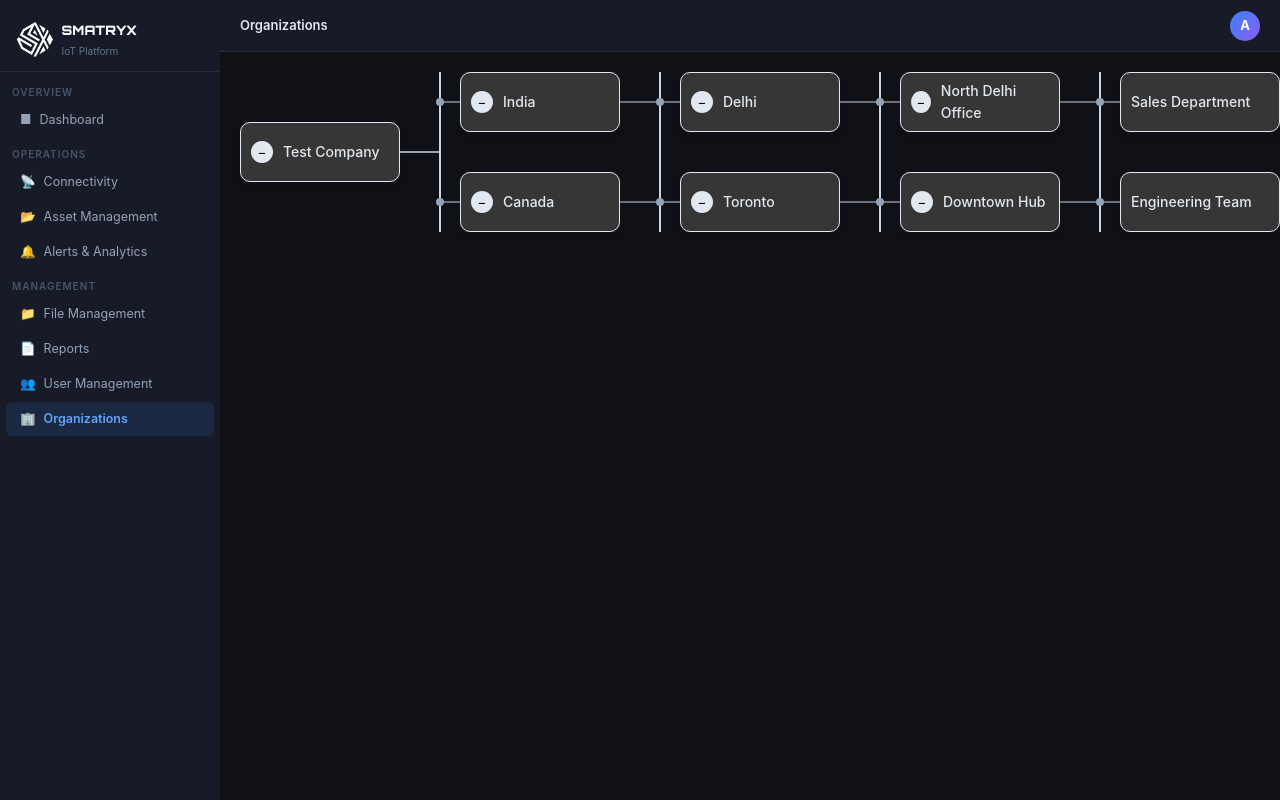
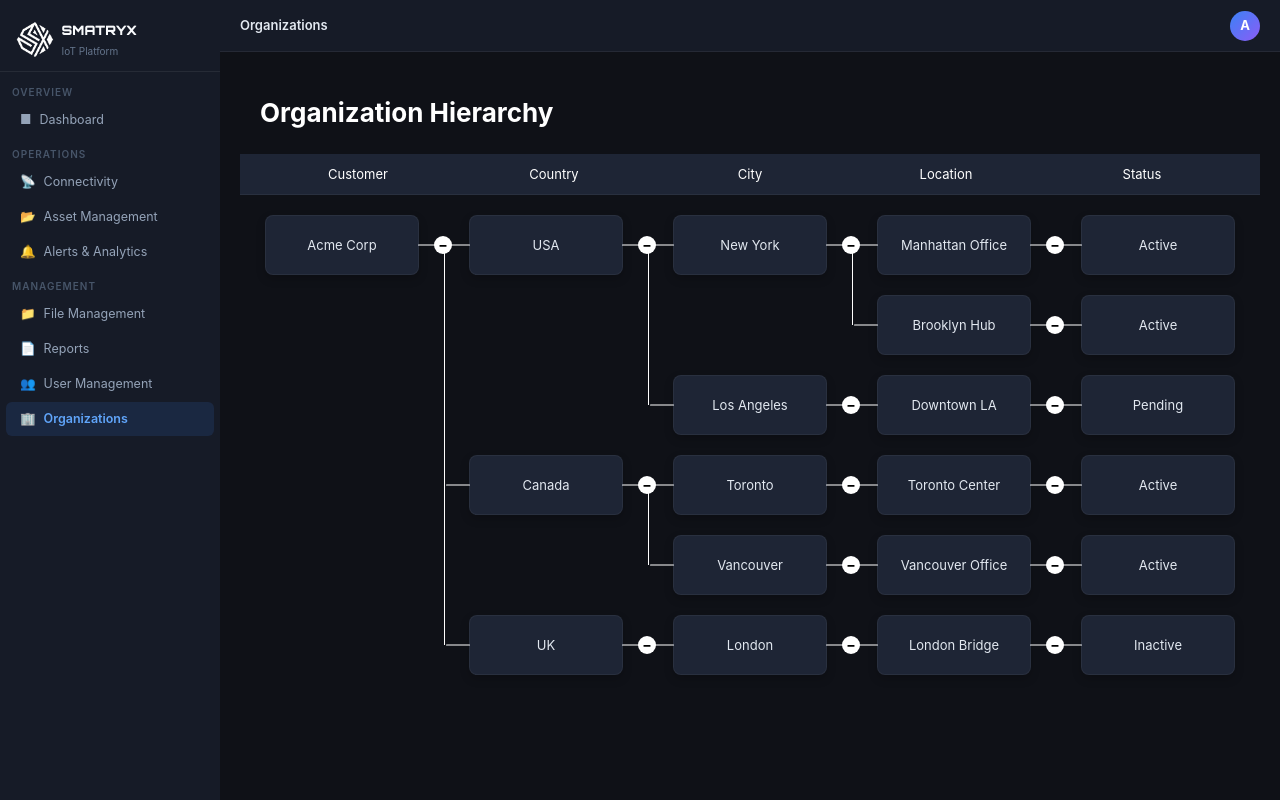
Before and after one commit to pawankrprasad/iot-platform-demo, a React (Vite) app: page /orgs in a window 1280 px wide. Built offline with nearby package versions, Linux system fonts and the light colour scheme; sample sign-in values are in the browser's storage.

Commit message:
org tree added

```diff
--- a/src/components/orgTree/HierarchyGrid.jsx
+++ b/src/components/orgTree/HierarchyGrid.jsx
@@ -1,93 +1,173 @@
-import React, { useMemo, useState } from "react";
-import NodeCard from "./NodeCard";
-import {
-    layoutTree,
-    NODE_WIDTH,
-    NODE_HEIGHT
-} from "./layout";
-import {
-    getLinks,
-    getColumnTrunks
-} from "./connectors";
+import React, { useState, useMemo } from "react";
 import "./styles.css";
 
-export default function HierarchyGrid({ data }) {
-    const [tree, setTree] = useState(data);
+export default function HierarchyGrid({ data = [] }) {
+    const COLUMNS = 5;
 
-    const toggle = (id, node = tree) => {
-        if (node.id === id) {
-            node.collapsed = !node.collapsed;
-        } else if (node.children) {
-            node.children.forEach((c) => toggle(id, c));
+    const headers = ["Customer", "Country", "City", "Location", "Status"];
+    const [expandedNodes, setExpandedNodes] = useState({});
+
+    // Build hierarchical structure and create paths
+    const gridData = useMemo(() => {
+        if (!data.length) return [];
+
+        // Create a map for quick lookup
+        const nodeMap = new Map();
+        data.forEach(item => {
+            nodeMap.set(item.id, { ...item, children: [] });
+        });
+
+        // Build tree structure
+        const roots = [];
+        data.forEach(item => {
+            const node = nodeMap.get(item.id);
+            if (!item.parentId) {
+                roots.push(node);
+            } else {
+                const parent = nodeMap.get(item.parentId);
+                if (parent) {
+                    parent.children.push(node);
+                }
+            }
+        });
+
+        // Generate all paths from root to leaf (or to any node)
+        const paths = [];
+
+        function generatePaths(node, currentPath = []) {
+            const newPath = [...currentPath, node];
+
+            // Check if this node is collapsed
+            const isCollapsed = expandedNodes[node.id] === false;
+
+            if (node.children.length === 0) {
+                // Leaf node - add this path
+                paths.push(newPath);
+            } else if (isCollapsed) {
+                // Collapsed node - add path with count node
+                const countNode = {
+                    id: `${node.id}-count`,
+                    title: `count ${node.children.length}`,
+                    isCountNode: true,
+                    parentNodeId: node.id,
+                    children: []
+                };
+                paths.push([...newPath, countNode]);
+            } else {
+                // Has children and expanded - recurse into each child
+                node.children.forEach(child => {
+                    generatePaths(child, newPath);
+                });
+            }
         }
-        setTree({ ...tree });
+
+        // Generate paths for all root nodes
+        roots.forEach(root => generatePaths(root));
+
+        // Convert paths to grid rows (pad to COLUMNS length)
+        const grid = paths.map(path => {
+            const row = new Array(COLUMNS).fill(null);
+            path.forEach((node, idx) => {
+                if (idx < COLUMNS) {
+                    row[idx] = node;
+                }
+            });
+            return row;
+        });
+
+        return grid;
+    }, [data, expandedNodes]);
+
+    const toggleNode = (nodeId) => {
+        setExpandedNodes(prev => ({
+            ...prev,
+            [nodeId]: prev[nodeId] === false ? true : false
+        }));
     };
 
-    const layout = useMemo(
-        () => layoutTree(structuredClone(tree)),
-        [tree]
-    );
+    return (
+        <div className="grid-wrapper">
+            <div className="grid-header">
+                {headers.map((header, idx) => (
+                    <div key={idx} className="header-cell">
+                        {header}
+                    </div>
+                ))}
+            </div>
+            <div className="grid-container">
+                {gridData.map((row, rowIndex) => {
+                    const previousRow = rowIndex > 0 ? gridData[rowIndex - 1] : null;
+                    const nextRow = rowIndex < gridData.length - 1 ? gridData[rowIndex + 1] : null;
 
-    const nodes = [];
-    function collect(n) {
-        nodes.push(n);
-        if (n.children && !n.collapsed) {
-            n.children.forEach(collect);
-        }
-    }
-    collect(layout);
+                    return row.map((node, colIndex) => {
+                        const isLastInRow = colIndex === COLUMNS - 1;
+                        const hasChildren = node && !node.isCountNode && ((node.children && node.children.length > 0));
+                        const isExpanded = node ? expandedNodes[node.id] !== false : false;
 
-    const links = getLinks(layout);
-    const trunks = getColumnTrunks(nodes);
+                        // Check if this node is the same as the previous row's node at the same position
+                        const isSameAsAbove = previousRow &&
+                                             node &&
+                                             previousRow[colIndex] &&
+                                             previousRow[colIndex].id === node.id;
 
-    return (
-        <div className="canvas">
-            {/* SVG CONNECTORS */}
-            <svg className="edges">
-                {/* vertical trunks */}
-                {trunks.map((t, i) => (
-                    <line
-                        key={i}
-                        x1={t.x}
-                        y1={t.top}
-                        x2={t.x}
-                        y2={t.bottom + NODE_HEIGHT}
-                        stroke="#cbd5e1"
-                        strokeWidth="2"
-                    />
-                ))}
+                        // Check if this is the last child of its parent
+                        // It's the last child if:
+                        // 1. There's no next row (last row overall), OR
+                        // 2. The next row has a different parent at the previous column level
+                        let isLastChildOfParent = false;
+                        if (node && colIndex > 0) {
+                            const parentCol = colIndex - 1;
+                            if (!nextRow) {
+                                // Last row overall
+                                isLastChildOfParent = true;
+                            } else if (row[parentCol] && nextRow[parentCol]) {
+                                // Next row has different parent
+                                isLastChildOfParent = row[parentCol].id !== nextRow[parentCol].id;
+                            } else if (row[parentCol] && !nextRow[parentCol]) {
+                                // Next row doesn't have a parent at this level
+                                isLastChildOfParent = true;
+                            }
+                        }
 
-                {/* horizontal + elbow connectors */}
-                {links.map((l, i) => {
-                    const y1 = l.from.y + NODE_HEIGHT / 2;
-                    const y2 = l.to.y + NODE_HEIGHT / 2;
-                    const trunkX = l.to.x - 20;
+                        // Empty cell or duplicate parent
+                        if (!node || isSameAsAbove) {
+                            return (
+                                <div
+                                    key={`${rowIndex}-${colIndex}`}
+                                    className="grid-item"
+                                >
+                                    <div className="grid-box-wrapper"></div>
+                                </div>
+                            );
+                        }
 
-                    return (
-                        <g key={i}>
-                            <line x1={l.from.x + NODE_WIDTH} y1={y1} x2={trunkX} y2={y1} stroke="#cbd5e1" />
-                            <line x1={trunkX} y1={y1} x2={trunkX} y2={y2} stroke="#cbd5e1" />
-                            <line x1={trunkX} y1={y2} x2={l.to.x} y2={y2} stroke="#cbd5e1" />
-
-                            {/* junction */}
-                            <circle cx={trunkX} cy={y2} r="4" fill="#94a3b8" />
-                        </g>
-                    );
+                        return (
+                            <div
+                                key={`${rowIndex}-${colIndex}`}
+                                className="grid-item"
+                            >
+                                <div className={`grid-box-wrapper ${isLastChildOfParent || node.isCountNode ? 'last-child' : ''}`}>
+                                    <div
+                                        className={`grid-box ${node.isCountNode ? 'count-node' : ''}`}
+                                        onClick={node.isCountNode ? () => toggleNode(node.parentNodeId) : undefined}
+                                        style={node.isCountNode ? { cursor: 'pointer' } : undefined}
+                                    >
+                                        {node.title}
+                                    </div>
+                                    {!isLastInRow && hasChildren && !node.isCountNode && (
+                                        <button
+                                            className="expand-btn"
+                                            onClick={() => toggleNode(node.id)}
+                                        >
+                                            {isExpanded ? "−" : "+"}
+                                        </button>
+                                    )}
+                                </div>
+                            </div>
+                        );
+                    });
                 })}
-            </svg>
-
-            {/* NODES */}
-            {nodes.map((node) => (
-                <div
-                    key={node.id}
-                    className="node"
-                    style={{
-                        transform: `translate(${node.x}px, ${node.y}px)`
-                    }}
-                >
-                    <NodeCard node={node} onToggle={toggle} />
-                </div>
-            ))}
+            </div>
         </div>
     );
 }
--- a/src/components/orgTree/styles.css
+++ b/src/components/orgTree/styles.css
@@ -1,3 +1,197 @@
+.grid-wrapper {
+    padding: 0;
+    min-height: 100vh;
+    width: 100%;
+}
+
+.grid-header {
+    display: grid;
+    grid-template-columns: repeat(5, 1fr);
+    gap: 0;
+    padding: 10px 20px;
+    background: rgb(30, 37, 53);
+    border-bottom: 1px solid rgba(255, 255, 255, 0.05);
+    margin-bottom: 10px;
+
+}
+
+.header-cell {
+    background: transparent;
+    color: white;
+    padding: 0;
+    border-radius: 0;
+    text-align: center;
+    border: none;
+}
+
+.grid-container {
+    display: grid;
+    grid-template-columns: repeat(5, 1fr);
+    grid-auto-rows: 1fr;
+    gap: 0;
+    width: 100%;
+    padding: 0px;
+}
+
+.grid-item {
+    display: flex;
+    align-items: center;
+    justify-content: center;
+    position: relative;
+}
+
+.grid-box-wrapper {
+    width: 100%;
+    height: 100%;
+    display: flex;
+    align-items: center;
+    justify-content: center;
+    padding: 10px;
+    position: relative;
+}
+
+.expand-btn {
+    position: absolute;
+    right: -8px;
+    top: 50%;
+    transform: translateY(-50%);
+    width: 18px;
+    height: 18px;
+    border-radius: 50%;
+    background: white;
+    color: black;
+    border: none;
+    cursor: pointer;
+    font-size: 14px;
+    font-weight: bold;
+    display: flex;
+    align-items: center;
+    justify-content: center;
+    padding: 0;
+    line-height: 1;
+    z-index: 10;
+    transition: background 0.2s ease;
+}
+
+.expand-btn:hover {
+    background: #6d6d6d;
+}
+
+.grid-box-wrapper::after {
+  content: "";
+  position: absolute;
+  left: 0;
+  top: 50%;        /* start at 25% */
+  height: 100%;     /* cover middle 50% */
+  border-left: 1px solid rgb(254, 254, 254);
+}
+
+.grid-item:nth-child(5n+1) .grid-box-wrapper::after {
+  display: none;
+}
+
+.grid-box-wrapper.last-child::after {
+  display: none;
+}
+
+.connector-btn {
+    position: absolute;
+    right: -12px;
+    width: 16px;
+    height: 16px;
+    border-radius: 50%;
+    background: #2196F3;
+    color: white;
+    border: 1.5px solid white;
+    cursor: pointer;
+    font-size: 11px;
+    font-weight: bold;
+    display: flex;
+    align-items: center;
+    justify-content: center;
+    padding: 0;
+    z-index: 10;
+    transition: background 0.2s ease;
+}
+
+.connector-btn:hover {
+    background: #1976D2;
+}
+
+.grid-box {
+    background:rgb(30,37,53);
+    border: 1px solid rgba(255, 255, 255, 0.05);
+    border-radius: 8px;
+    padding: 15px;
+    box-shadow: 0 4px 10px rgba(0, 0, 0, 0.2);
+    text-align: center;
+    min-height: 60px;
+    display: flex;
+    align-items: center;
+    justify-content: center;
+    width: calc(100% - 30px);
+    position: relative;
+    margin: auto;
+}
+
+.grid-box::before,
+.grid-box::after {
+    content: "";
+    position: absolute;
+    top: 50%;
+    transform: translateY(-50%);
+    width: 24px;
+    height: 1px;
+    background: white;
+    border-radius: 2px;
+}
+
+.grid-box::before {
+    left: -24px;
+}
+
+.grid-box::after {
+    right: -24px;
+}
+
+.grid-item:nth-child(5n+1) .grid-box::before {
+    display: none;
+}
+
+.grid-item:nth-child(5n) .grid-box::after {
+    display: none;
+}
+
+.grid-box.count-node::after {
+    display: none;
+}
+
+.grid-box h3 {
+    margin: 0;
+    color: white;
+    font-size: 16px;
+    font-weight: 600;
+}
+
+.grid-box.count-node {
+    background: rgba(33, 150, 243, 0.15);
+    border-color: rgba(33, 150, 243, 0.3);
+    font-style: italic;
+    color: #64B5F6;
+}
+
+.grid-box.count-node:hover {
+    background: rgba(33, 150, 243, 0.25);
+    border-color: rgba(33, 150, 243, 0.5);
+}
+
+.child-count {
+    color: #2196F3;
+    font-size: 14px;
+    font-weight: 500;
+    margin-left: 4px;
+}
+
 .canvas {
     position: relative;
     width: 2000px;
@@ -37,8 +231,3 @@
     background: #e2e8f0;
     cursor: pointer;
 }
-
-.title {
-    font-size: 14px;
-    font-weight: 500;
-}
--- a/src/pages/OrgManagement.jsx
+++ b/src/pages/OrgManagement.jsx
@@ -1,57 +1,57 @@
 import HierarchyGrid from "../components/orgTree/HierarchyGrid";
 
-const data = {
-    id: "customer-1",
-    name: "Test Company",
-    children: [
-        {
-            id: "country-1",
-            name: "India",
-            children: [
-                {
-                    id: "city-1",
-                    name: "Delhi",
-                    children: [
-                        {
-                            id: "office-1",
-                            name: "North Delhi Office",
-                            children: [
-                                {
-                                    id: "dept-1",
-                                    name: "Sales Department"
-                                }
-                            ]
-                        }
-                    ]
-                }
-            ]
-        },
-        {
-            id: "country-2",
-            name: "Canada",
-            children: [
-                {
-                    id: "city-2",
-                    name: "Toronto",
-                    children: [
-                        {
-                            id: "office-2",
-                            name: "Downtown Hub",
-                            children: [
-                                {
-                                    id: "dept-2",
-                                    name: "Engineering Team"
-                                }
-                            ]
-                        }
-                    ]
-                }
-            ]
-        }
-    ]
-};
+// Example: Customer -> Countries -> Cities -> Locations -> Status
+// Each row will show a complete path from Customer to Status
+const hierarchicalData = [
+    // Root: Customer
+    { id: 1, title: "Acme Corp", parentId: null },
 
+    // Level 1: Countries (children of Acme Corp)
+    { id: 2, title: "USA", parentId: 1 },
+    { id: 3, title: "Canada", parentId: 1 },
+    { id: 4, title: "UK", parentId: 1 },
+
+    // Level 2: Cities in USA
+    { id: 5, title: "New York", parentId: 2 },
+    { id: 6, title: "Los Angeles", parentId: 2 },
+
+    // Level 2: Cities in Canada
+    { id: 7, title: "Toronto", parentId: 3 },
+    { id: 8, title: "Vancouver", parentId: 3 },
+
+    // Level 2: Cities in UK
+    { id: 9, title: "London", parentId: 4 },
+
+    // Level 3: Locations in New York
+    { id: 10, title: "Manhattan Office", parentId: 5 },
+    { id: 11, title: "Brooklyn Hub", parentId: 5 },
+
+    // Level 3: Locations in Los Angeles
+    { id: 12, title: "Downtown LA", parentId: 6 },
+
+    // Level 3: Locations in Toronto
+    { id: 13, title: "Toronto Center", parentId: 7 },
+
+    // Level 3: Locations in Vancouver
+    { id: 14, title: "Vancouver Office", parentId: 8 },
+
+    // Level 3: Locations in London
+    { id: 15, title: "London Bridge", parentId: 9 },
+
+    // Level 4: Status for each location
+    { id: 16, title: "Active", parentId: 10 },
+    { id: 17, title: "Active", parentId: 11 },
+    { id: 18, title: "Pending", parentId: 12 },
+    { id: 19, title: "Active", parentId: 13 },
+    { id: 20, title: "Active", parentId: 14 },
+    { id: 21, title: "Inactive", parentId: 15 },
+];
 
 export function OrgManagement() {
-    return <HierarchyGrid data={data} />;
+    return (
+        <div>
+            <h1 style={{ padding: '20px', color: 'white' }}>Organization Hierarchy</h1>
+            <HierarchyGrid data={hierarchicalData} />
+        </div>
+    );
 }
```
Also changed, not shown: 2 other files (tests, documents, lock files or other folders).
